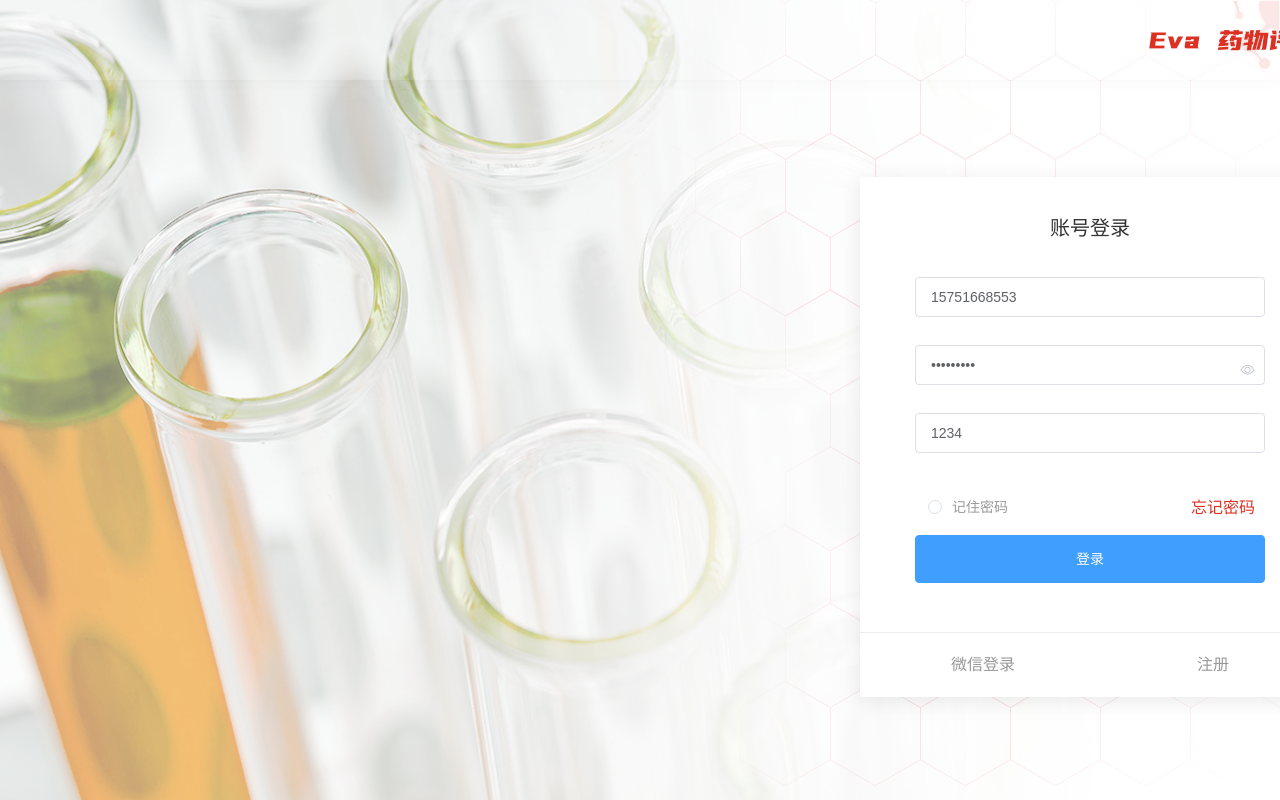
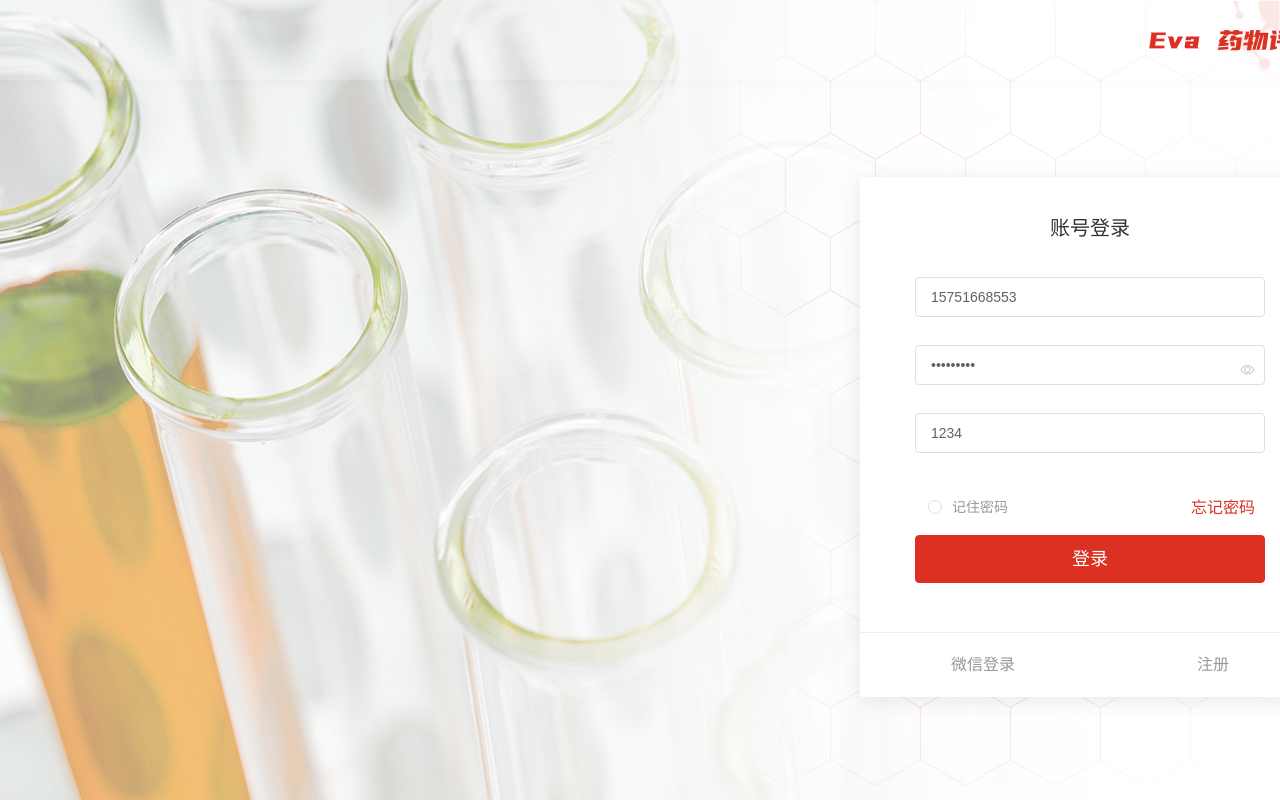
Before and after one commit to lz-web/tpl-vue-cli3.0, a Vue app: page /login in a window 1280 px wide. Shown: the top 800 px of the page. Built offline with nearby package versions, Linux system fonts and the light colour scheme.

Commit message:
登录按钮 hover 样式

```diff
--- a/src/views/login/login.scss
+++ b/src/views/login/login.scss
@@ -33,6 +33,16 @@
                         .ts-input {
                             width: 100%;
                             height: 48px;
+                        }
+                        .login {
+                            height: 48px;
+                            color: #FFF;
+                            background-color: #DC3023;
+                            border: 1px solid #DC3023;
+                            font-size:18px;
+                        }
+                        .login:hover {
+                            background-color: #F34F43;
                         }
                     }
                     .row-pwd {
--- a/src/views/login/login.vue
+++ b/src/views/login/login.vue
@@ -39,7 +39,7 @@
                                 <span class="forget-pwd" @click="forgetPwd">忘记密码</span>
                             </div>
                             <div class="main-item">
-                                <el-button class="ts-input" @click="loginSubmit" type="primary">登录</el-button>
+                                <el-button class="ts-input login" @click="loginSubmit" type="primary">登录</el-button>
                             </div>
                         </div>
                         <!-- 微信扫码登录 -->
```
